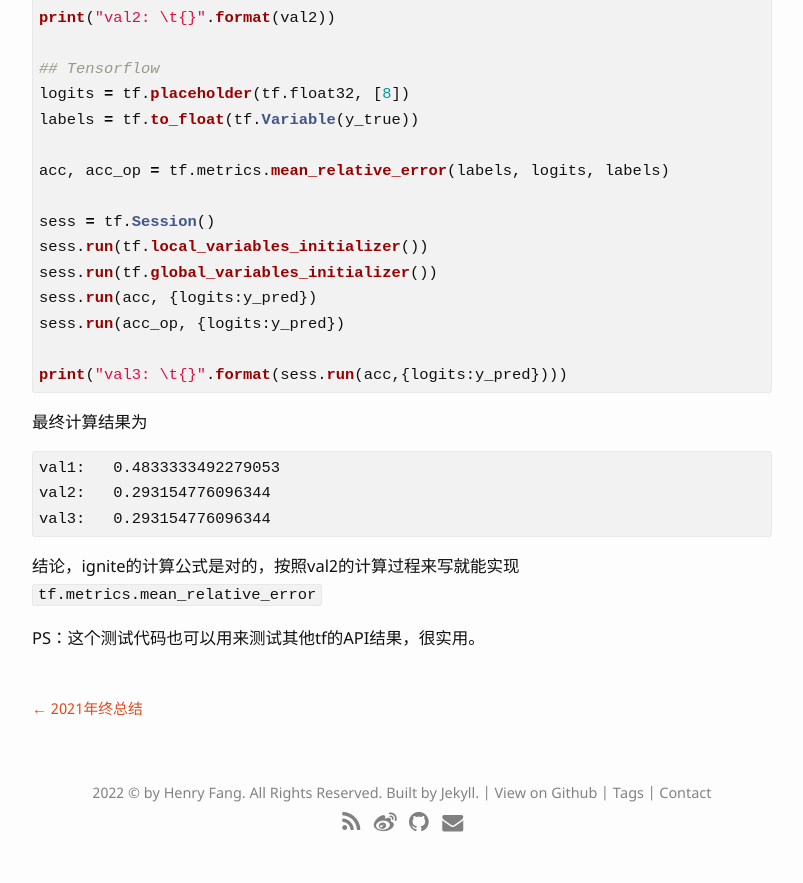
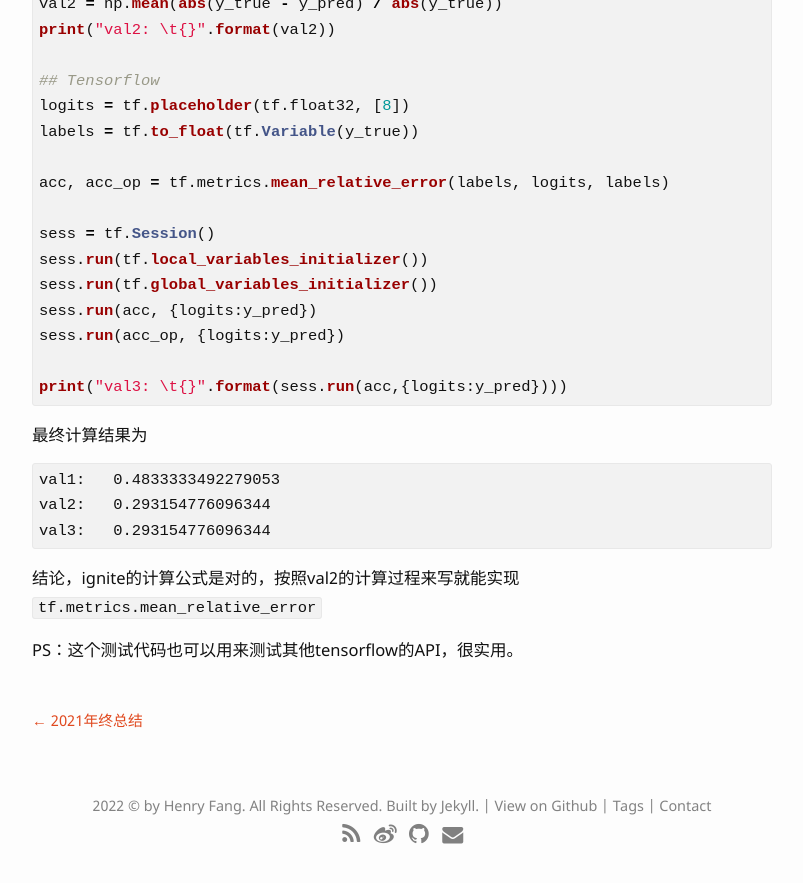
Before and after one commit to ideafang/flog, a Jekyll site: the page built from _posts/2022-3-22-Pytorch中回归指标的计算方法.md, in a window 1280 px wide and 900 px high, scrolled down 1275 px. Shown: the top 883 px of the window, without its empty margins (238-1041 px from the left). Built offline with Jekyll 4.4.1, drawn with Linux system fonts in a browser that asks for light colours; some web fonts are replaced.

Commit message:
update new post

```diff
--- a/_posts/2022-3-22-Pytorch中回归指标的计算方法.md
+++ b/_posts/2022-3-22-Pytorch中回归指标的计算方法.md
@@ -6,7 +6,7 @@ date: 2022-3-22
 tags: daily
 ---
 
-实现Pytorch环境下对Mean Absolute Error, Mean Relative Error和Pearson Correlation等评价指标的计算和验证。
+> 实现Pytorch环境下对Mean Absolute Error, Mean Relative Error和Pearson Correlation等评价指标的计算和验证。
 
 <!--more-->
 
@@ -66,4 +66,4 @@ val3:   0.293154776096344
 
 结论，ignite的计算公式是对的，按照val2的计算过程来写就能实现`tf.metrics.mean_relative_error`
 
-PS：这个测试代码也可以用来测试其他tf的API结果，很实用。
+PS：这个测试代码也可以用来测试其他tensorflow的API，很实用。
```
